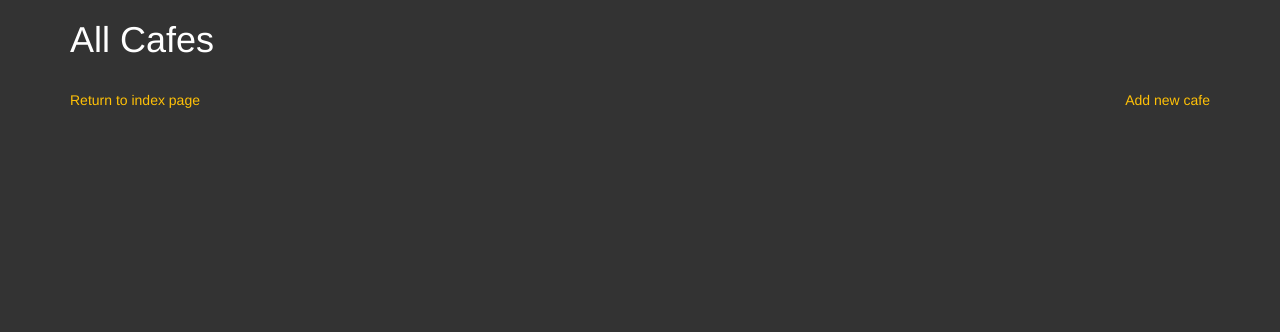
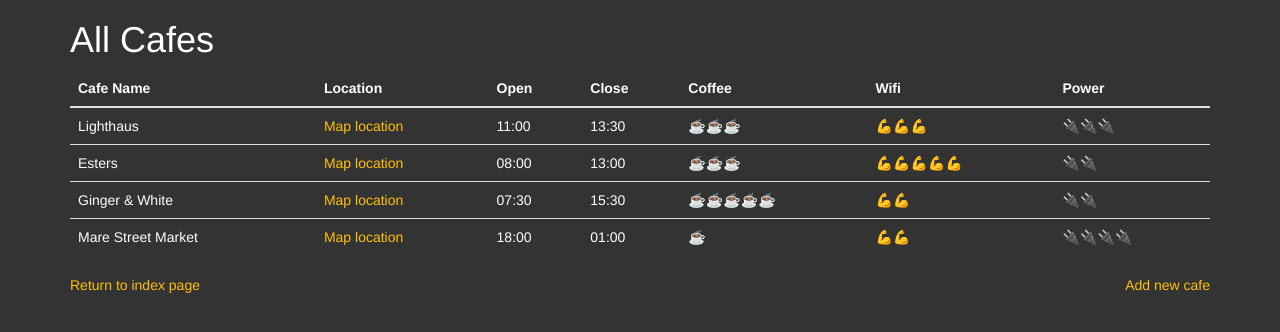
Before and after one commit to KrzysztofGoc/Coffee-wifi, a Flask app: template templates/cafes.html in a window 1280 px wide. Shown: the top 332 px of the page. Run offline with Flask 2, Linux system fonts and the light colour scheme; the template is opened without the code that fills it: values that come from a table or form of the project are taken from there, others are empty; data comes from the database, SQL or seed files in the repository; both versions use the stored data as it was after the commit; some libraries are stand-ins or nearby versions.

Commit message:
Rewrite the app to use sqlite database to store data

```diff
--- a/app.py
+++ b/app.py
@@ -1,22 +1,39 @@
 from flask import Flask, render_template, redirect
 from flask_wtf.form import FlaskForm
 from wtforms.validators import URL, DataRequired
-from wtforms import StringField, SubmitField, SelectField, DateTimeField
+from wtforms import StringField, SubmitField, SelectField, DateTimeField, TimeField
 from flask_bootstrap import Bootstrap
-import csv
+from flask_sqlalchemy import SQLAlchemy
+
+
 
 app = Flask(__name__)
 app.secret_key = "082c7cb9318230a71204861ac2c6e938"
+app.config['SQLALCHEMY_DATABASE_URI'] = "sqlite:///cafes.db"
+app.config['SQLALCHEMY_TRACK_MODIFICATIONS'] = False
 Bootstrap(app)
+db = SQLAlchemy(app)
 FLASK_DEBUG = 1
+
+
+class Cafe(db.Model):
+    id = db.Column(db.Integer, primary_key=True)
+    name = db.Column(db.String(250), nullable=False)
+    location = db.Column(db.String(250), nullable=False)
+    open_time = db.Column(db.Time, nullable=False)
+    close_time = db.Column(db.Time, nullable=False)
+    coffee_quality = db.Column(db.String(250), nullable=False)
+    wifi_speed = db.Column(db.String(250), nullable=False)
+    power_socket = db.Column(db.String(250), nullable=False)
 
 
 class CafeForm(FlaskForm):
     cafe_name = StringField(label="Cafe name", validators=[DataRequired()])
     location = StringField(label="Location", validators=[DataRequired(), URL()])
-    open_time = DateTimeField(label="Opening time", format="%H:%M")
-    close_time = DateTimeField(label="Closing time", format="%H:%M")
-    coffee = SelectField(label="Coffee quality", validators=[DataRequired()], choices=["☕", "☕☕", "☕☕☕", "☕☕☕☕", "☕☕☕☕☕"])
+    open_time = TimeField(label="Opening time", format="%H:%M")
+    close_time = TimeField(label="Closing time", format="%H:%M")
+    coffee = SelectField(label="Coffee quality", validators=[DataRequired()],
+                         choices=["☕", "☕☕", "☕☕☕", "☕☕☕☕", "☕☕☕☕☕"])
     wifi = SelectField(label="Wifi speed", validators=[DataRequired()],
                        choices=["✘", "💪", "💪💪", "💪💪💪", "💪💪💪💪", "💪💪💪💪💪"])
     power = SelectField(label="Power socket availability", validators=[DataRequired()],
@@ -31,11 +48,7 @@ def index():
 
 @app.route('/cafes')
 def cafes():
-    cafes = []
-    with open("cafe_data.csv", newline='', encoding="utf8", mode="r") as cafe_data:
-        cafe_data_reader = csv.reader(cafe_data)
-        for row in cafe_data_reader:
-            cafes.append(row)
+    cafes = Cafe.query.all()
     return render_template("cafes.html", cafes=cafes)
 
 
@@ -43,11 +56,16 @@ def cafes():
 def add():
     form = CafeForm()
     if form.validate_on_submit():
-        with open("cafe_data.csv", newline='', encoding="utf8", mode="a") as cafe_data:
-            cafe_data_writer = csv.writer(cafe_data)
-            new_row = [form.cafe_name.data, form.location.data, form.open_time.raw_data[0], form.close_time.raw_data[0],
-                       form.coffee.data, form.wifi.data, form.power.data]
-            cafe_data_writer.writerow(new_row)
+        new_cafe = Cafe()
+        new_cafe.name = form.cafe_name.data
+        new_cafe.location = form.location.data
+        new_cafe.open_time = form.open_time.data
+        new_cafe.close_time = form.close_time.data
+        new_cafe.coffee_quality = form.coffee.data
+        new_cafe.wifi_speed = form.wifi.data
+        new_cafe.power_socket = form.power.data
+        db.session.add(new_cafe)
+        db.session.commit()
         return redirect("cafes")
     return render_template("add.html", cafe_form=form)
 
--- a/cafe_data.csv
+++ /dev/null
@@ -1,5 +0,0 @@
-Cafe Name,Location,Open,Close,Coffee,Wifi,Power
-Lighthaus,https://goo.gl/maps/2EvhB4oq4gyUXKXx9,11:00, 3:30,☕☕☕☕️,💪💪,🔌🔌🔌
-Esters,https://goo.gl/maps/13Tjc36HuPWLELaSA,8:00,3:00,☕☕☕☕,💪💪💪,🔌
-Ginger & White,https://goo.gl/maps/DqMx2g5LiAqv3pJQ9,7:30,5:30,☕☕☕,✘,🔌
-Mare Street Market,https://goo.gl/maps/ALR8iBiNN6tVfuAA8,18:00,1:00,☕☕,💪💪💪,🔌🔌🔌
--- a/templates/cafes.html
+++ b/templates/cafes.html
@@ -19,28 +19,30 @@
 
 	  <table class="table">
         <thead>
-            {% for th in cafes[0] %}
-                <th scope="col">{{ th }}</th>
-            {% endfor %}
+                <th scope="col">Cafe Name</th>
+                <th scope="col">Location</th>
+                <th scope="col">Open</th>
+                <th scope="col">Close</th>
+                <th scope="col">Coffee</th>
+                <th scope="col">Wifi</th>
+                <th scope="col">Power</th>
         </thead>
+        <tbody>
+        {% for cafe in cafes %}
+                <tr>
+                    <td>{{ cafe.name }}</td>
+                    <td><a href="{{ cafe.location }}">Map location</a></td>
+                    <td>{{ cafe.open_time.strftime("%H:%M") }}</td>
+                    <td>{{ cafe.close_time.strftime("%H:%M") }}</td>
+                    <td>{{ cafe.coffee_quality }}</td>
+                    <td>{{ cafe.wifi_speed }}</td>
+                    <td>{{ cafe.power_socket }}</td>
 
-        <tbody>
-        {% for row in cafes[1:] %}
-                <tr>
-                    {% for td in row %}
-                        {% if td[:4] == 'http' %}
-                            <td>
-                                <a href="{{ td }}">Map link</a>
-                            </td>
-                        {% else %}
-                            <td>{{ td }}</td>
-                        {% endif %}
-                    {% endfor %}
                 </tr>
         {% endfor %}
         </tbody>
   	  </table>
-    <p style="display: flex; justify-content: space-between" >
+    <p style="display: flex; justify-content: space-between;" >
             <a href="{{ url_for('index') }}">Return to index page</a>
             <a style="text-align: right;" href="{{ url_for('add') }}">Add new cafe</a>
     </p>
```
Also changed, not shown: cafes.db (added).
